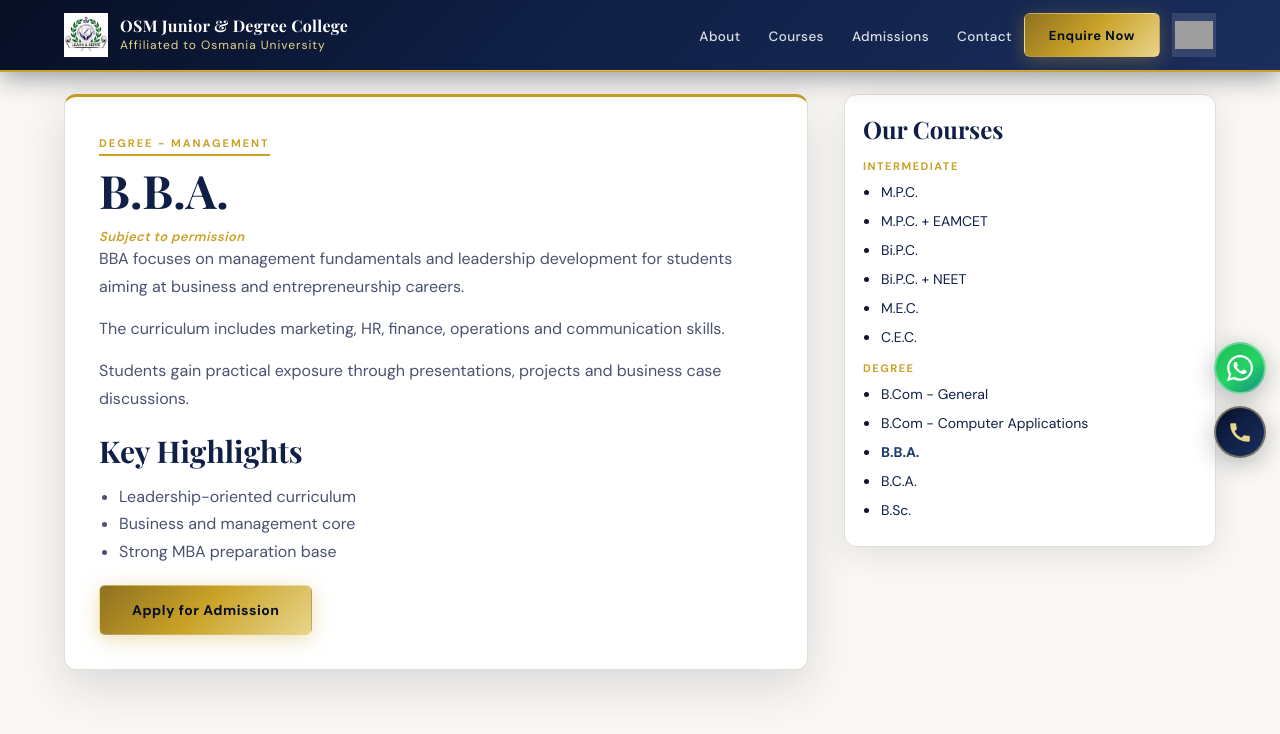
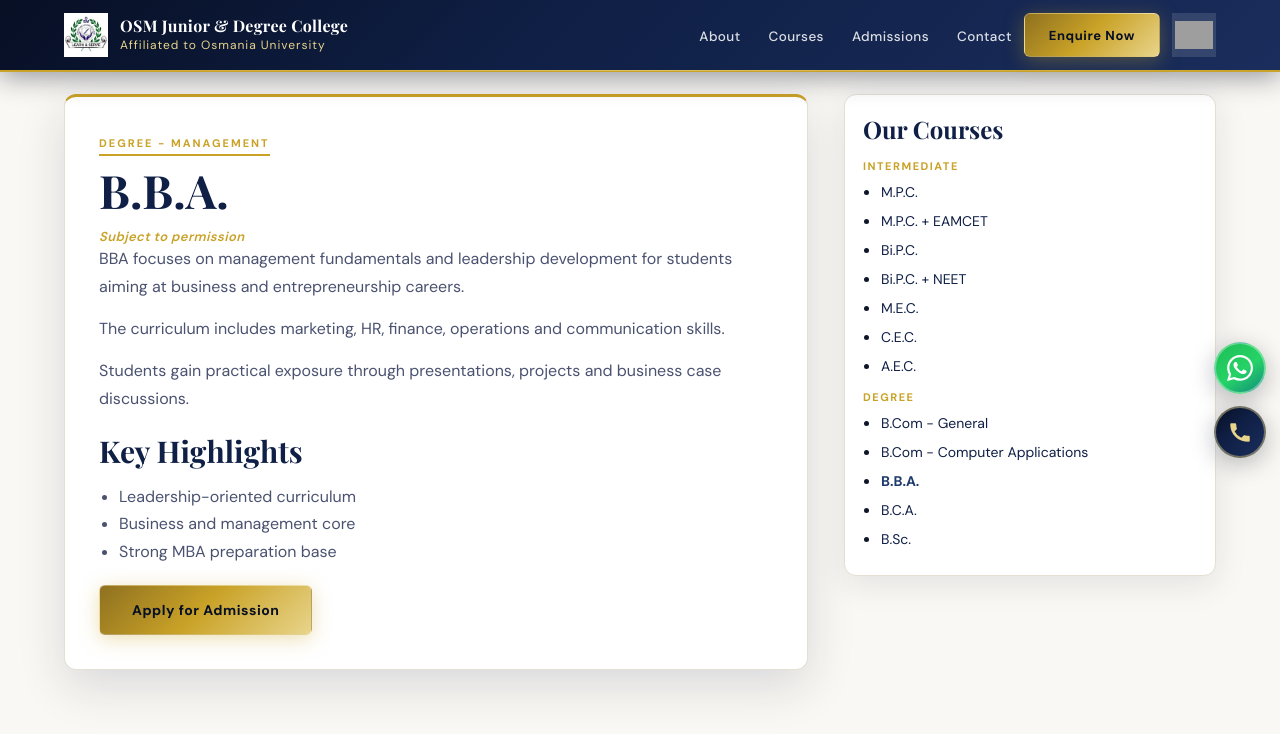
Before and after one commit to Akmadiha27/osmweb, a React (Vite) app in the folder client/: page /courses/degree/bba in a window 1280 px wide. Shown: the top 734 px of the page. Built offline with nearby package versions, Linux system fonts and the light colour scheme; grey boxes are pictures that could not be loaded.

Commit message:
added AEC course

```diff
--- a/client/src/components/Admissions.jsx
+++ b/client/src/components/Admissions.jsx
@@ -127,6 +127,7 @@
                 <option value="Bi.P.C. + NEET">Bi.P.C. + NEET</option>
                 <option value="M.E.C.">M.E.C.</option>
                 <option value="C.E.C.">C.E.C.</option>
+                <option value="A.E.C.">A.E.C.</option>
               </optgroup>
               <optgroup label="Degree">
                 <option value="B.Com General">B.Com – General</option>
--- a/client/src/components/Footer.jsx
+++ b/client/src/components/Footer.jsx
@@ -48,6 +48,11 @@
             <li>
               <a href="#courses-intermediate" onClick={(e) => scrollToSection(e, 'courses-intermediate')}>
                 CEC
+              </a>
+            </li>
+            <li>
+              <a href="#courses-intermediate" onClick={(e) => scrollToSection(e, 'courses-intermediate')}>
+                AEC
               </a>
             </li>
           </ul>
--- a/client/src/components/NoticeStrip.jsx
+++ b/client/src/components/NoticeStrip.jsx
@@ -2,7 +2,7 @@
 import { API } from '../config'
 
 const FALLBACK =
-  '🎓 Admissions Open for 2026–27 | Intermediate: MPC, BiPC, MEC, CEC | Degree: B.Com, BBA, BCA, B.Sc | JEE / NEET / EAMCET Guidance Available | Transport Facility for Girls | Call: 8096143890 / 9246283900 | '
+  '🎓 Admissions Open for 2026–27 | Intermediate: MPC, BiPC, MEC, CEC, AEC | Degree: B.Com, BBA, BCA, B.Sc | JEE / NEET / EAMCET Guidance Available | Transport Facility for Girls | Call: 8096143890 / 9246283900 | '
 
 export function NoticeStrip() {
   const [text, setText] = useState(FALLBACK)
--- a/client/src/data/courses.js
+++ b/client/src/data/courses.js
@@ -95,6 +95,22 @@
       highlights: ['Balanced arts-commerce stream', 'Strong for management and law routes', 'Career-friendly academic flexibility'],
     },
   },
+  {
+    slug: 'aec',
+    level: 'intermediate',
+    tag: 'Intermediate - Commerce',
+    title: 'A.E.C.',
+    body: 'Accountancy, Economics & Commerce - a commerce-focused stream for students aiming at accounting, business and finance careers.',
+    detail: {
+      intro:
+        'AEC is well suited for students who want a strong commerce foundation with emphasis on accountancy and business studies.',
+      paragraphs: [
+        'The stream covers accountancy principles, economic concepts and commercial studies without the heavy mathematics load of MEC.',
+        'It opens pathways to B.Com, CA foundation, company secretary courses, banking and management programmes.',
+      ],
+      highlights: ['Accountancy and commerce focus', 'Ideal for CA/CMA and B.Com routes', 'Practical business-oriented curriculum'],
+    },
+  },
 ]
 
 export const DEGREE_COURSES = [
```
Also changed, not shown: 1 other file (tests, documents, lock files or other folders).
